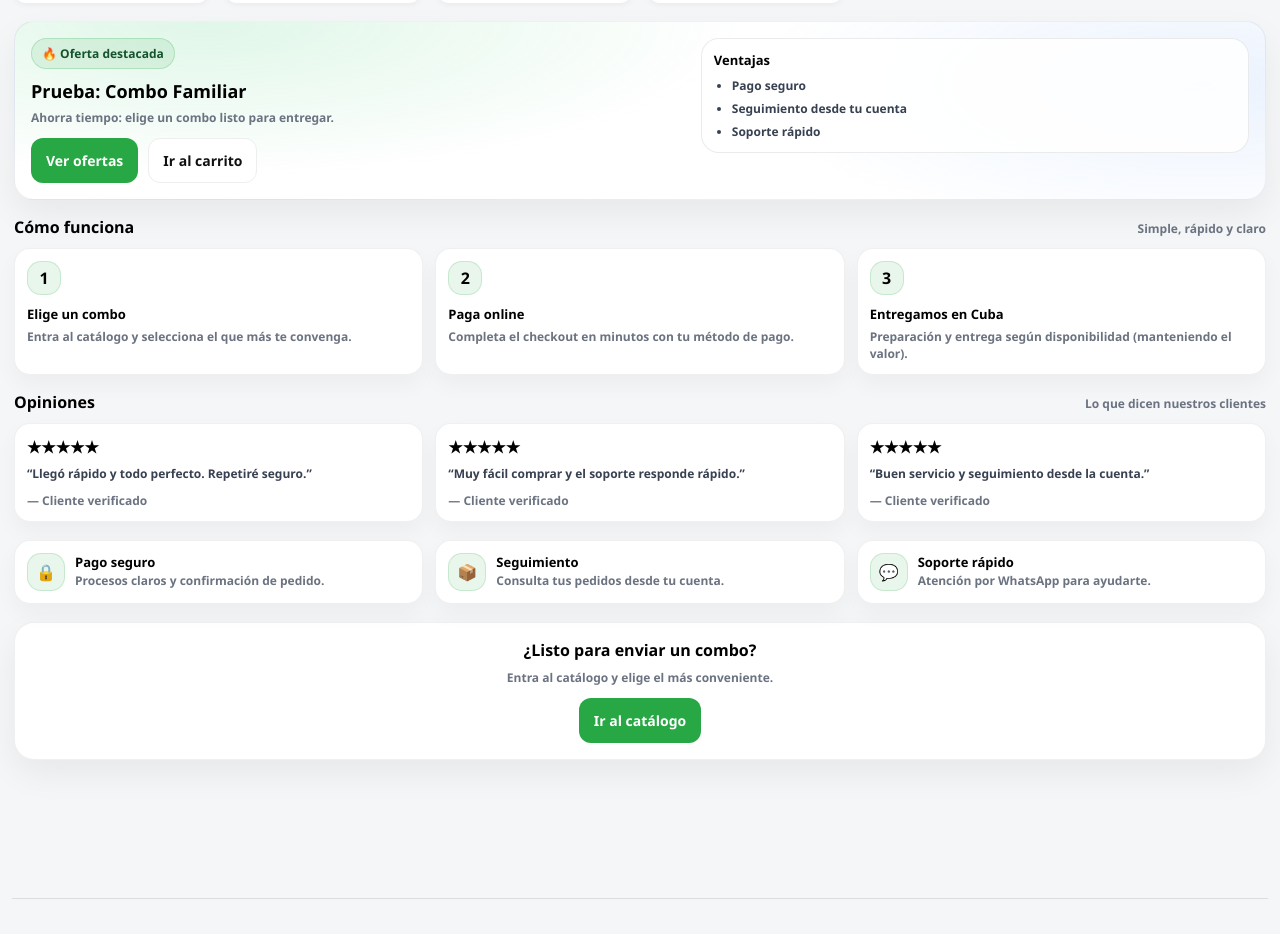
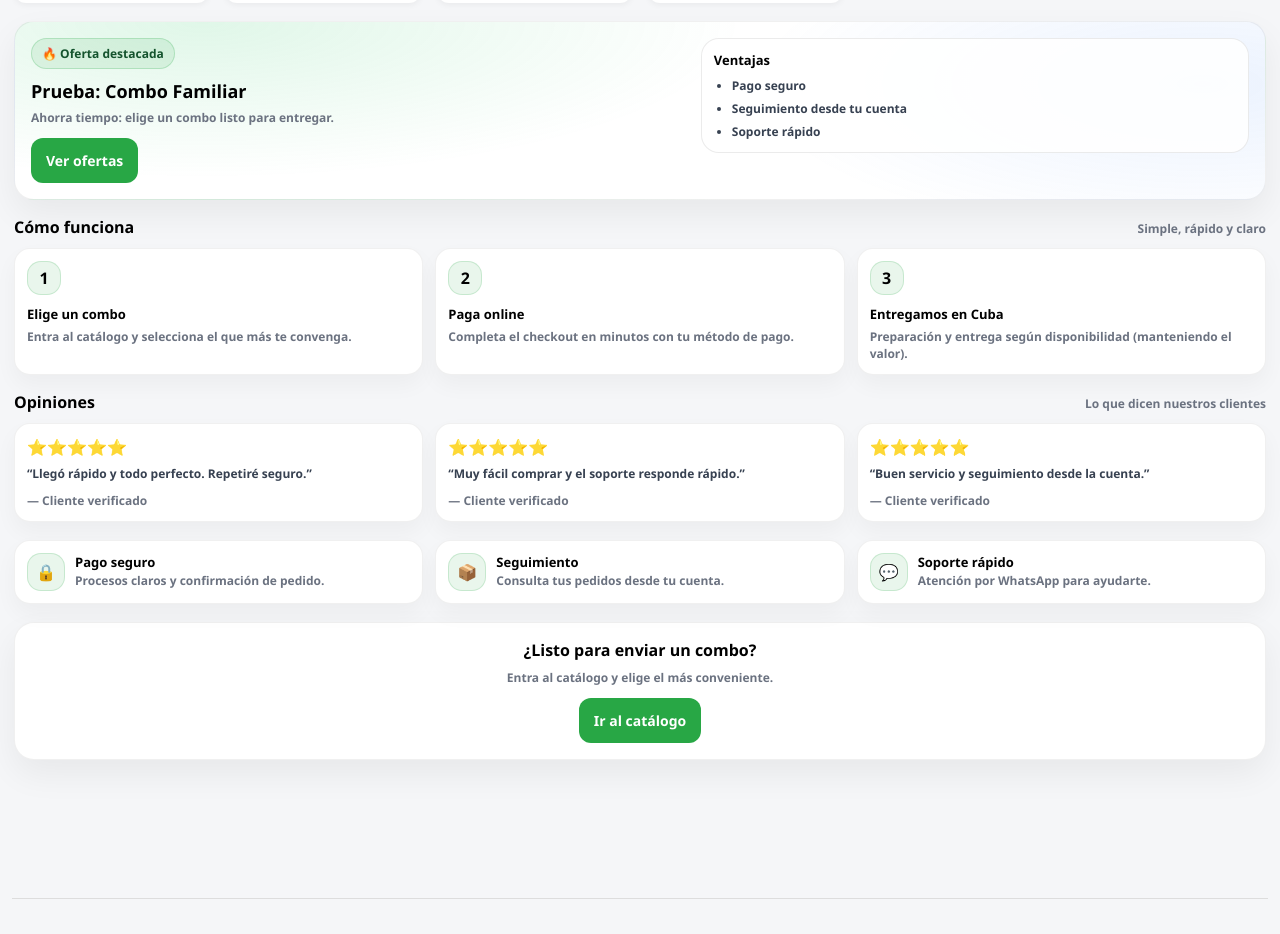
Before and after one commit to basultodaniel20-source/resuelveshop, a Vue app: page / in a window 1280 px wide. Shown: the part 1141-2075 px from the top of the page. Built offline with nearby package versions, Linux system fonts and the light colour scheme.

Commit message:
actualizar

```diff
--- a/src/views/Home.vue
+++ b/src/views/Home.vue
@@ -120,7 +120,6 @@
 
           <div class="promoActions">
             <router-link class="btn primary" to="/catalogo">Ver ofertas</router-link>
-            <router-link class="btn ghost" to="/carrito">Ir al carrito</router-link>
           </div>
         </div>
 
@@ -180,19 +179,19 @@
 
       <div class="reviews">
         <div class="review">
-          <div class="stars">★★★★★</div>
+          <div class="stars">⭐⭐⭐⭐⭐</div>
           <div class="rText">“Llegó rápido y todo perfecto. Repetiré seguro.”</div>
           <div class="rWho">— Cliente verificado</div>
         </div>
 
         <div class="review">
-          <div class="stars">★★★★★</div>
+          <div class="stars">⭐⭐⭐⭐⭐</div>
           <div class="rText">“Muy fácil comprar y el soporte responde rápido.”</div>
           <div class="rWho">— Cliente verificado</div>
         </div>
 
         <div class="review">
-          <div class="stars">★★★★★</div>
+          <div class="stars">⭐⭐⭐⭐⭐</div>
           <div class="rText">“Buen servicio y seguimiento desde la cuenta.”</div>
           <div class="rWho">— Cliente verificado</div>
         </div>
```
